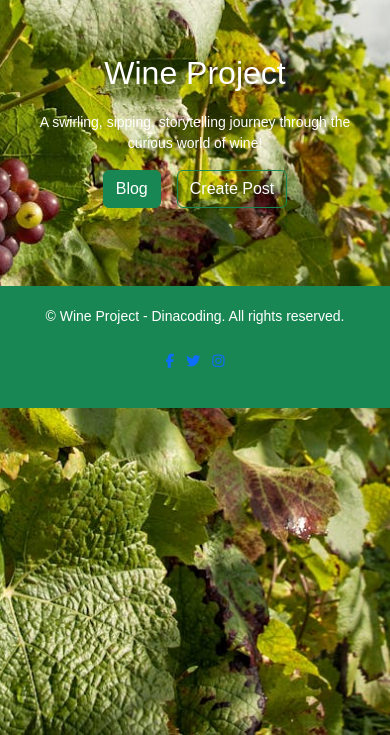
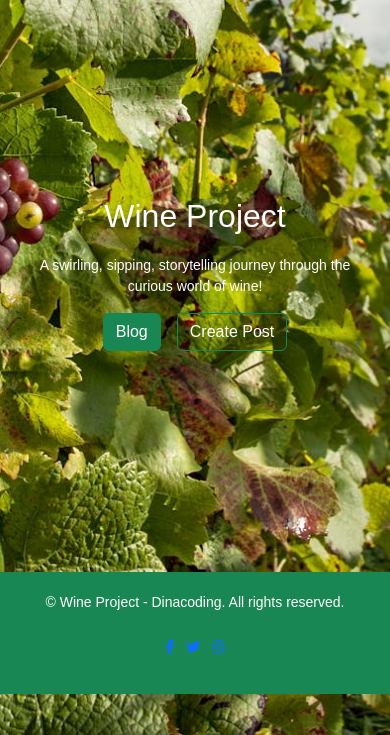
Before and after one commit to Dinacoding/wine_project, a Django app: page / in a window 390 px wide. Shown: the part 109-844 px from the top of the page. Run offline with Django 5.2, Linux system fonts and the light colour scheme.

Commit message:
Change the height on the styles.css on the wine-container

```diff
--- a/static/css/styles.css
+++ b/static/css/styles.css
@@ -25,7 +25,7 @@ header {
     flex-direction: column;
     align-items: center;
     justify-content: center;
-    height: 75vh;
+    height: 65vh;
 }
 
 .container h1, .container p {
@@ -132,7 +132,6 @@ footer {
     }
 
     .container.wine-container.text-center {
-        height: auto;
         padding: 30px 15px;
     }
 
```
